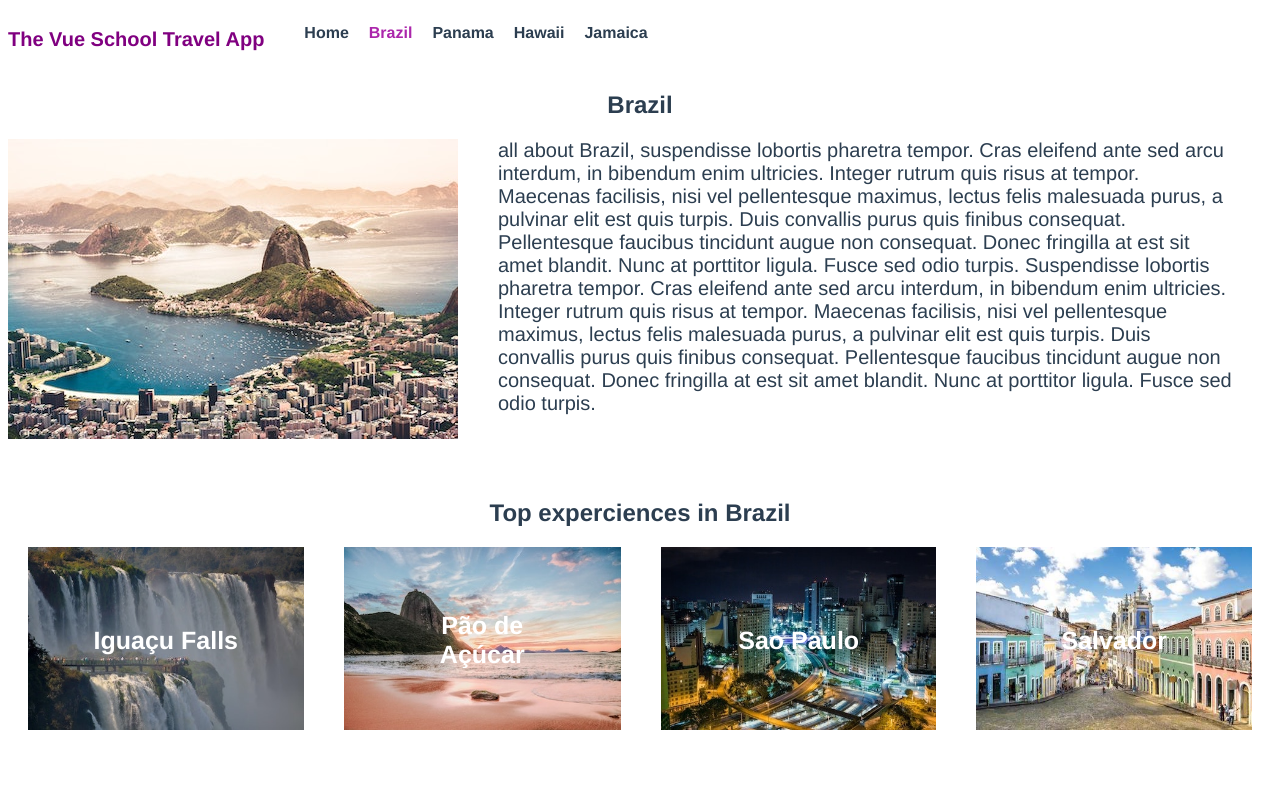
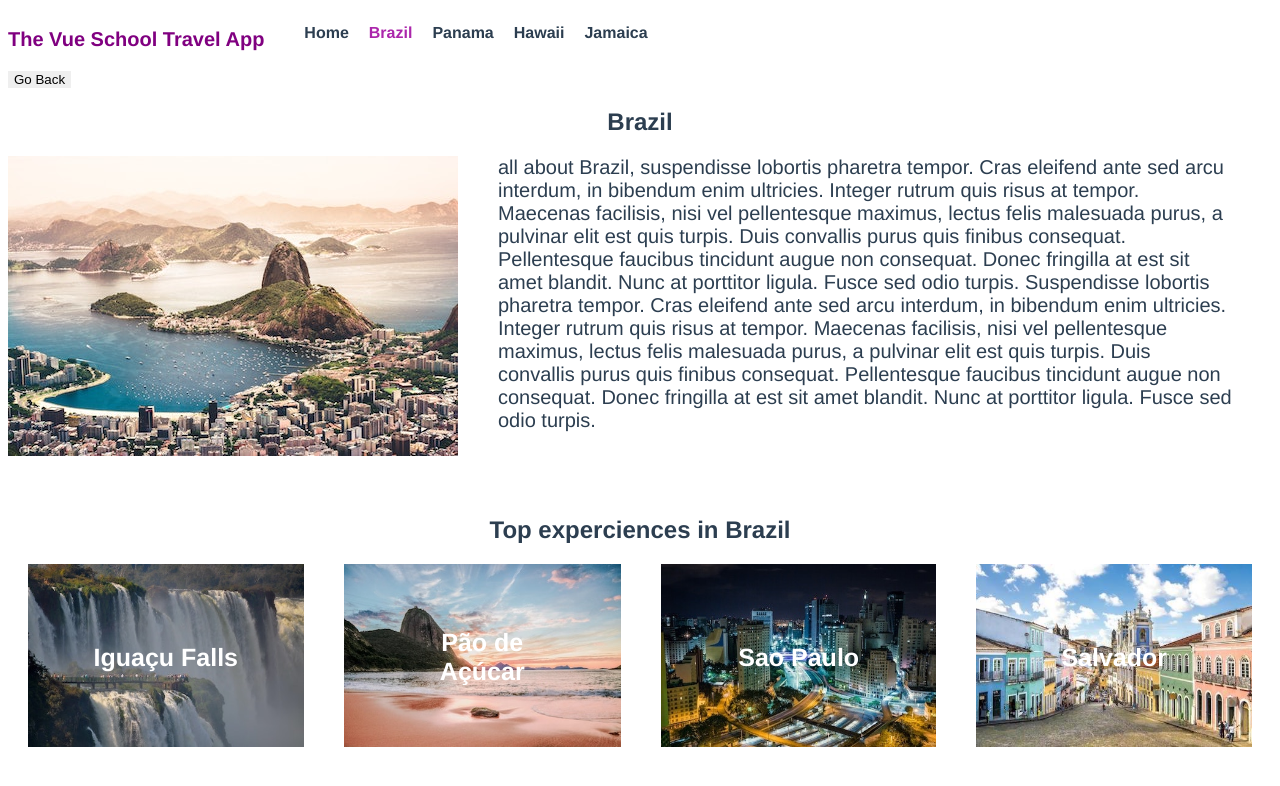
Before and after one commit to MattCrl/vue-travel-app, a Vue app: page /destination/brazil in a window 1280 px wide. Shown: the top 786 px of the page. Built offline with nearby package versions, Linux system fonts and the light colour scheme.

Commit message:
Chapter 3 Lesson 1 - Go back button

```diff
--- a/public/index.html
+++ b/public/index.html
@@ -4,7 +4,7 @@
     <meta charset="utf-8">
     <meta http-equiv="X-UA-Compatible" content="IE=edge">
     <meta name="viewport" content="width=device-width,initial-scale=1.0">
-    <link rel="icon" href="<%= BASE_URL %>favicon.ico">
+    <link rel="icon" href="<%= BASE_URL %>favicon-16x16.png">
     <title><%= htmlWebpackPlugin.options.title %></title>
   </head>
   <body>
--- /dev/null
+++ b/src/components/GoBack.vue
@@ -0,0 +1,26 @@
+<template>
+  <span class="go-back">
+    <button @click="goBack">Go Back</button>
+  </span>
+</template>
+
+<script>
+export default {
+  methods: {
+    goBack() {
+      return this.$router.go(-1)
+    }
+  }
+}
+</script>
+
+<style scoped>
+.go-back {
+  display: flex;
+  cursor: pointer;
+}
+
+button {
+  border: 0;
+}
+</style>
--- a/src/components/TheNavigation.vue
+++ b/src/components/TheNavigation.vue
@@ -22,7 +22,7 @@
 <script>
 import store from '@/store'
 
-export default{
+export default {
   data() {
     return {
       destinations: store.destinations
--- a/src/views/DestinationDetails.vue
+++ b/src/views/DestinationDetails.vue
@@ -1,5 +1,6 @@
 <template>
   <div>
+    <GoBack />
     <section class="destination">
       <h1>{{ destination.name }}</h1>
       <div class="destination-details">
@@ -38,7 +39,11 @@
 
 <script>
 import store from '@/store.js';
+import GoBack from '@/components/GoBack'
 export default {
+  components: {
+    GoBack
+  },
   data() {
     return {}
   },
```
Also changed, not shown: public/favicon-16x16.png (added).
